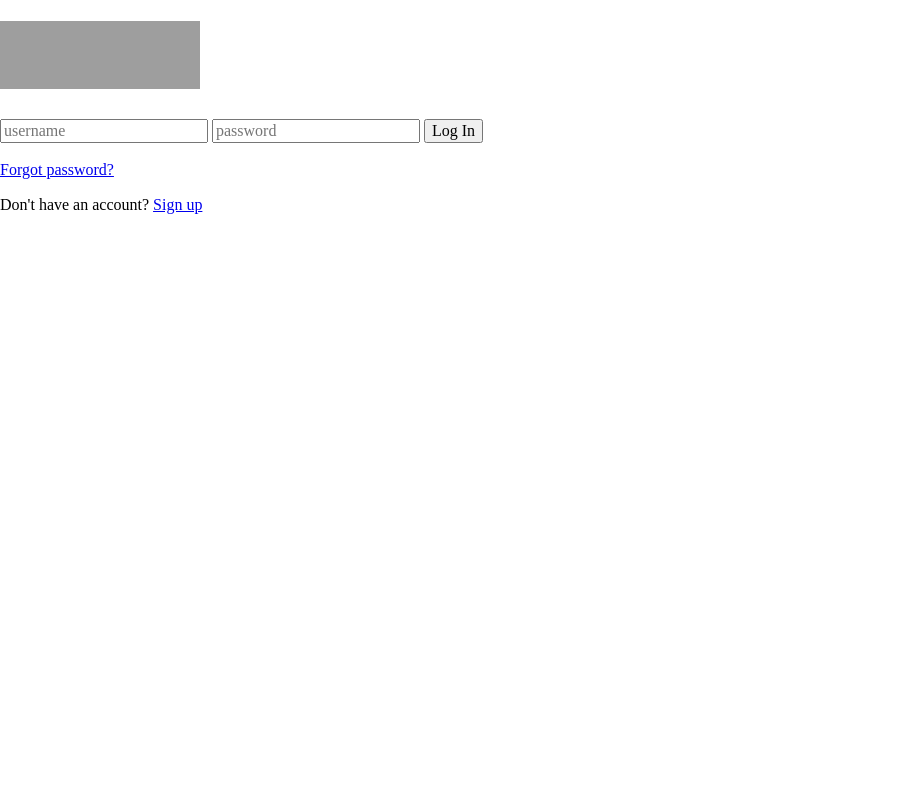
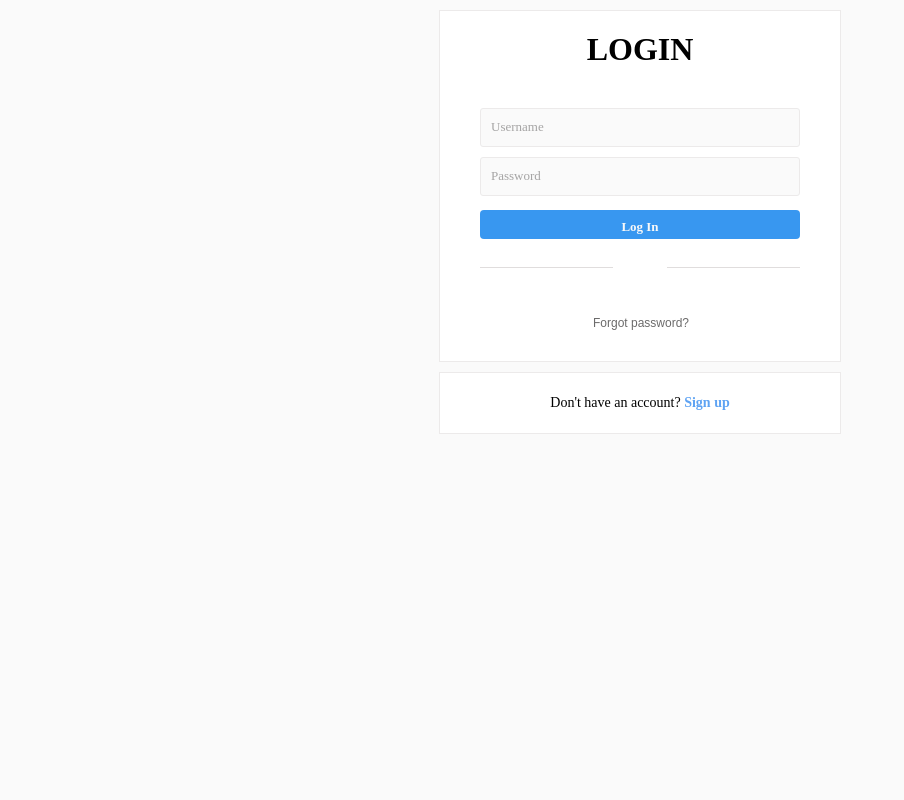
Before and after one commit to KarenNgala/Slim-Jack, a Django app: page /accounts/login/ in a window 1280 px wide. Shown: the whole page, without its empty margins (0-904 px from the left). Run offline with Django 3.2, Linux system fonts and the light colour scheme; some libraries are stand-ins or nearby versions; grey boxes are pictures that could not be loaded.

Commit message:
Add login, registraton and upload forms

```diff
--- /dev/null
+++ b/application/static/css/login.css
@@ -0,0 +1,146 @@
+html {
+    height: 100%
+}
+
+body {
+    background: rgba(250, 250, 250, 1);
+}
+
+.login {
+    background: #fff;
+    border: 1px solid rgb(236, 234, 234);
+    border-radius: 0px;
+    height: 350px;
+    margin: 10px auto 0;
+    width: 400px;
+}
+
+.login h1 {
+    box-sizing: border-box;
+    margin: 20px 0 30px 0;
+    text-align: center;
+    user-select: none;
+}
+
+input {
+    background: rgba(250, 250, 250, 1);
+    border: 1px solid rgb(236, 234, 234);
+    border-radius: 3px;
+    box-shadow: 0 1px #fff;
+    box-sizing: border-box;
+    color: black;
+    height: 39px;
+    margin: 10px 0 0 40px;
+    padding: 10px;
+    font-size: 13px;
+    width: 320px;
+}
+
+input::placeholder {
+    color: rgb(165, 164, 164);
+}
+
+input:focus {
+    outline: 0;
+    border: 1px solid #a1a1a1;
+}
+
+.forgot {
+    color: #7f7f7f;
+    display: inline-block;
+    box-sizing: border-box;
+    font: 12px/1 sans-serif;
+    left: -19px;
+    position: relative;
+    text-decoration: none;
+    top: -15px;
+    transition: color .4s;
+}
+
+.forgot:hover {
+    color: #3b3b3b
+}
+
+input[type="submit"] {
+    background: #3897F0;
+    border: 0px;
+    border-radius: 4px;
+    box-sizing: border-box;
+    color: #f8f8f8;
+    font-weight: 600;
+    height: 29px;
+    margin: 14px 0 0 40px;
+    width: 320px;
+}
+
+input[type="submit"]:hover,
+input[type="submit"]:focus {
+    background: rgb(48, 144, 233);
+    outline: 0;
+}
+
+.divider {
+    overflow: hidden;
+    text-align: center;
+    box-sizing: border-box;
+    color: rgb(165, 164, 164);
+    font-size: 13.5px;
+    font-weight: 500;
+    margin: 20px 0 0 40px;
+    width: 320px;
+}
+
+.divider:before,
+.divider:after {
+    background-color: rgb(224, 221, 221);
+    content: "";
+    display: inline-block;
+    height: 1.2px;
+    position: relative;
+    vertical-align: middle;
+    width: 50%;
+}
+
+.divider:before {
+    right: 2em;
+    margin-left: -50%;
+}
+
+.divider:after {
+    left: 2em;
+    margin-right: -50%;
+}
+
+.forgotwrapper {
+    text-align: center;
+    margin-top: 35px;
+}
+
+.forgot a {
+    margin: 20px 0 0 40px;
+    text-decoration: none;
+    color: rgb(107, 106, 106);
+}
+
+.infobox {
+    background: #fff;
+    border: 1px solid rgb(236, 234, 234);
+    border-radius: 0px;
+    height: 60px;
+    margin: 10px auto 0;
+    width: 400px;
+}
+
+.infobox p {
+    box-sizing: border-box;
+    margin: 22px 0 30px 0;
+    text-align: center;
+    user-select: none;
+    font-size: 14px;
+}
+
+.infobox p a {
+    color: rgb(94, 163, 243);
+    text-decoration: none;
+    font-weight: 600;
+}
--- a/application/static/css/reg.css
+++ b/application/static/css/reg.css
@@ -0,0 +1,5 @@
+@import url('https://fonts.googleapis.com/css2?family=Merienda:wght@700&display=swap');
+body {
+    font-family: 'Merienda', cursive;
+    background: url('/static/img/wallTexture.jpg');
+}
--- a/application/templates/registration/login.html
+++ b/application/templates/registration/login.html
@@ -16,11 +16,11 @@
 <body>
 
     <div class="login">
-        <h1><img src="https://i.imgur.com/wvLiKam.png" width="200px" height="68px"></h1>
+        <h1>LOGIN</h1>
 
         <form action="/accounts/login/" method="post">
             {% csrf_token %} {% for field in form %}
-            <input id="{{ field.id_for_label }}" placeholder="{{field.name}}" type="text" name="{{ field.html_name }}"> {{ field.errors }} {% endfor %}
+            <input id="{{ field.id_for_label }}" placeholder="{{field.name|title}}" type="text" name="{{ field.html_name }}"> {{ field.errors }} {% endfor %}
             <input type="submit" value="Log In" /><br>
             <input type="hidden" name="next" value="{{next}}">
         </form>
--- a/application/templates/upload.html
+++ b/application/templates/upload.html
@@ -7,7 +7,8 @@
     <meta name="viewport" content="width=device-width, initial-scale=1">
 
     <title>New Article</title>
-    {{form.media}} {% block styles %} {% bootstrap_css %} {% endblock %}
+    {{form.media}} {% block styles %}
+    <link rel="stylesheet" href="{% static 'css/reg.css' %}"> {% bootstrap_css %} {% endblock %}
 
 </head>
 
@@ -15,7 +16,8 @@
     <div class="container">
         <div class="row">
             <div class="offset-3 col-md-6 offset-3">
-                <form action="{%url 'new_image'%}" method="post" enctype="multipart/form-data" class="pt-5">
+                <h2 class="text-center mt-3 mb-2">NEW PROJECT</h2>
+                <form action="{%url 'upload'%}" method="post" enctype="multipart/form-data">
                     {%csrf_token%} {% bootstrap_form form%}
                     <input type="submit" class="btn btn-success btn-lg" value="Post">
                 </form>
--- a/application/urls.py
+++ b/application/urls.py
@@ -6,6 +6,9 @@ from django.conf.urls.static import static
 urlpatterns=[
     url(r'^$', views.feed, name='feed'),
     url(r'^profile/$', views.profile, name='profile'),
+    url(r'^project/(\d+)/$', views.project, name='project'),
+    url(r'^accounts/register/complete/$', views.edit_profile, name='edit_profile'),
+    url(r'upload/$', views.upload, name='upload'),
 ]
 
 if settings.DEBUG:
--- a/project/settings.py
+++ b/project/settings.py
@@ -40,6 +40,7 @@ INSTALLED_APPS = [
     'django.contrib.sessions',
     'django.contrib.messages',
     'django.contrib.staticfiles',
+    'crispy_forms',
 ]
 
 MIDDLEWARE = [
@@ -131,6 +132,7 @@ USE_L10N = True
 
 USE_TZ = True
 
+CRISPY_TEMPLATE_PACK = 'bootstrap4'
 
 # Static files (CSS, JavaScript, Images)
 # https://docs.djangoproject.com/en/3.1/howto/static-files/
--- a/requirements.txt
+++ b/requirements.txt
@@ -5,6 +5,7 @@ confusable-homoglyphs==3.2.0
 dj-database-url==0.5.0
 Django==3.1
 django-bootstrap4==2.2.0
+django-crispy-forms==1.9.2
 django-heroku==0.3.1
 django-registration==3.1
 gunicorn==20.0.4
```
Also changed, not shown: application/forms.py (+12 -0 lines), application/static/css/style.css (+3 -4 lines), application/templates/django_registration/registration_complete.html (+16 -10 lines), application/templates/django_registration/registration_form.html (+19 -12 lines), application/views.py (+40 -3 lines), application/static/img/wallTexture.jpg (added).
